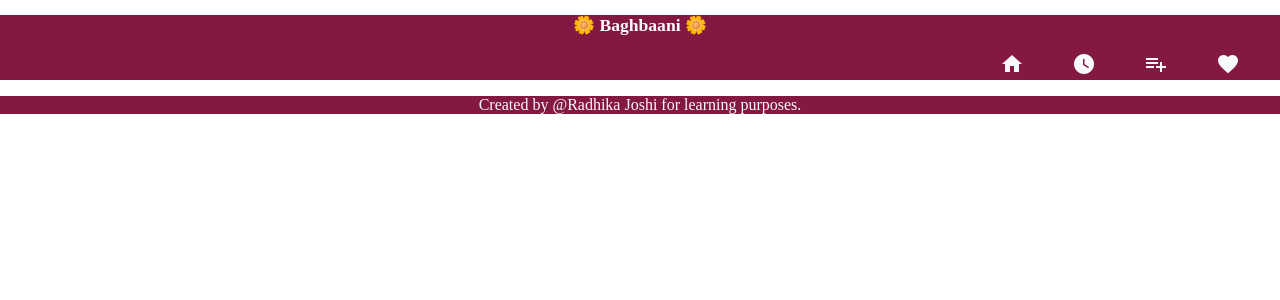
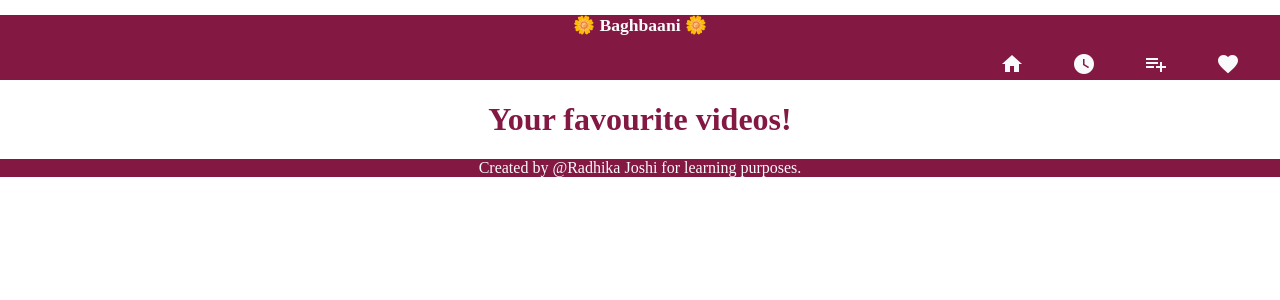
Before and after one commit to RadhikaRJ/videolibrary, a React (Create React App) app: page /favorites in a window 1280 px wide. Shown: the top 300 px of the page. Built offline with nearby package versions, Linux system fonts and the light colour scheme.

Commit message:
feat: favorites navigation

```diff
--- a/src/App.js
+++ b/src/App.js
@@ -8,6 +8,7 @@ import SpringVideoList from "./pages/springGardening";
 import MonsoonVideoList from "./pages/monsoonGardening";
 import WinterVideoList from "./pages/winterGardening";
 import SummerVideoList from "./pages/summerGardening";
+import Favorites from "./pages/favorites";
 function App() {
   return (
     <div className="App">
@@ -18,7 +19,7 @@ function App() {
                     <Route exact path="/summer"><SummerVideoList/></Route>
                     <Route exact path="/winter"><WinterVideoList/></Route>
                     <Route exact path="/monsoon"><MonsoonVideoList/></Route>
-
+                    <Route exact path="/favorites"><Favorites/></Route>
                 </Switch>
 
 
--- a/src/displaycomponents/navigation/navbar.js
+++ b/src/displaycomponents/navigation/navbar.js
@@ -17,7 +17,7 @@ import {Link} from "react-router-dom";
                                     <a class="link" href=""><span class="material-icons md-24">playlist_add</span></a>
                                 </li>
                                 <li class="list-item-inline">
-                                    <a class="link" href=""><span class="material-icons">favorite</span></a>
+                                    <Link to="/favorites" class="link"><span class="material-icons">favorite</span></Link>
                                 </li>
                             </ul>
                         </nav>
--- /dev/null
+++ b/src/pages/favorites.js
@@ -0,0 +1,8 @@
+function Favorites(){
+
+
+    return(<div>
+       <h1>Your favourite videos!</h1>
+    </div>);
+}
+export default Favorites;
--- a/src/pages/monsoonGardening.js
+++ b/src/pages/monsoonGardening.js
@@ -15,7 +15,7 @@ function MonsoonVideoList(){
                             <LikeButton/>
                            </div>)
                     }
-                  return;
+                  return (<div></div>);
                 })
             }
 
--- a/src/pages/springGardening.js
+++ b/src/pages/springGardening.js
@@ -19,7 +19,7 @@ function SpringVideoList(){
 
                            </div>)
                     }
-                  return;
+                  return (<div></div>)  ;
                 })
             }
 
--- a/src/pages/summerGardening.js
+++ b/src/pages/summerGardening.js
@@ -15,7 +15,7 @@ function SummerVideoList(){
                             <LikeButton/>
                            </div>)
                     }
-                  return;
+                  return (<div></div>);
                 })
             }
 
--- a/src/pages/winterGardening.js
+++ b/src/pages/winterGardening.js
@@ -16,7 +16,7 @@ function WinterVideoList(){
                             <LikeButton/>
                            </div>)
                     }
-                  return;
+                  return (<div></div>);
                 })
             }
 
```
